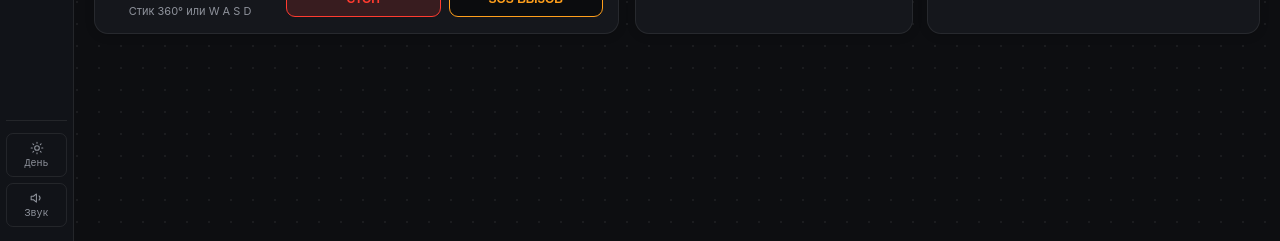
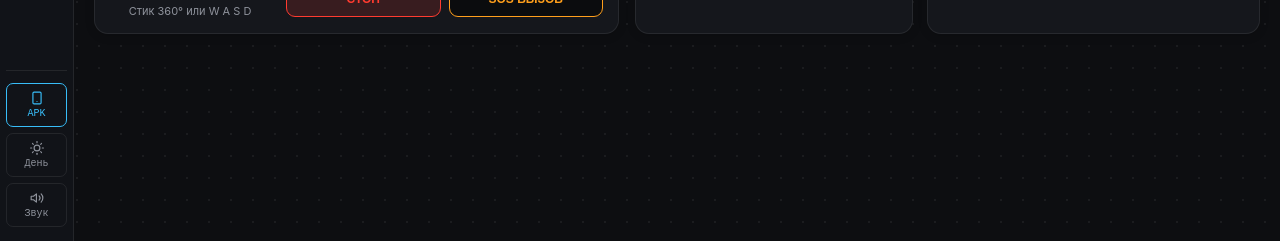
Before and after one commit to Bibruz/smart-wheelchair, a plain HTML site: page index.html in a window 1280 px wide. Shown: the part 559-800 px from the top of the page. Drawn offline with Linux system fonts and the light colour scheme.

Commit message:
Add files via upload

```diff
--- a/index.html
+++ b/index.html
@@ -61,19 +61,35 @@
       </button>
     </nav>
 
-    <div class="dock-bottom">
+   <div class="dock-bottom">
+      <a href="app-debug.apk" download class="dock-util-btn app-dl-btn" title="Скачать мобильное приложение">
+        <svg width="14" height="14" viewBox="0 0 24 24" fill="none" stroke="currentColor" stroke-width="2" stroke-linecap="round" stroke-linejoin="round">
+          <rect x="5" y="2" width="14" height="20" rx="2" ry="2"/>
+          <line x1="12" y1="18" x2="12.01" y2="18"/>
+        </svg>
+        <span>APK</span>
+      </a>
+
       <button class="dock-util-btn" id="themeToggle" title="Переключить тему (Ночь / День)">
-        <svg width="14" height="14" viewBox="0 0 24 24" fill="none" stroke="currentColor" stroke-width="1.8" stroke-linecap="round" stroke-linejoin="round">
-          <circle cx="12" cy="12" r="4"/>
-          <path d="M12 2v2M12 20v2M4.93 4.93l1.41 1.41M17.66 17.66l1.41 1.41M2 12h2M20 12h2M4.93 19.07l1.41-1.41M17.66 6.34l1.41-1.41"/>
+        <svg width="14" height="14" viewBox="0 0 24 24" fill="none" stroke="currentColor" stroke-width="2" stroke-linecap="round" stroke-linejoin="round">
+          <circle cx="12" cy="12" r="5"/>
+          <line x1="12" y1="1" x2="12" y2="3"/>
+          <line x1="12" y1="21" x2="12" y2="23"/>
+          <line x1="4.22" y1="4.22" x2="5.64" y2="5.64"/>
+          <line x1="18.36" y1="18.36" x2="19.78" y2="19.78"/>
+          <line x1="1" y1="12" x2="3" y2="12"/>
+          <line x1="21" y1="12" x2="23" y2="12"/>
+          <line x1="4.22" y1="19.78" x2="5.64" y2="18.36"/>
+          <line x1="18.36" y1="5.64" x2="19.78" y2="4.22"/>
         </svg>
         <span>День</span>
       </button>
 
-      <button class="dock-util-btn" id="soundToggle" title="Звуковые сигналы">
-        <svg width="14" height="14" viewBox="0 0 24 24" fill="none" stroke="currentColor" stroke-width="1.8" stroke-linecap="round" stroke-linejoin="round">
+      <button class="dock-util-btn" id="soundToggle" title="Звуковые уведомления">
+        <svg width="14" height="14" viewBox="0 0 24 24" fill="none" stroke="currentColor" stroke-width="2" stroke-linecap="round" stroke-linejoin="round">
           <polygon points="11 5 6 9 2 9 2 15 6 15 11 19 11 5"/>
           <path d="M15.54 8.46a5 5 0 0 1 0 7.07"/>
+          <path d="M19.07 4.93a10 10 0 0 1 0 14.14"/>
         </svg>
         <span>Звук</span>
       </button>
--- a/style.css
+++ b/style.css
@@ -216,6 +216,18 @@ body {
 
 .dock-util-btn.is-muted {
   opacity: 0.5;
+}
+
+.app-dl-btn {
+  text-decoration: none;
+  border-color: var(--accent);
+  color: var(--accent);
+  background: var(--accent-dim);
+}
+
+.app-dl-btn:hover {
+  background: var(--accent);
+  color: #FFFFFF;
 }
 
 /* MAIN WORKSPACE */
```
Also changed, not shown: 1 other file.
